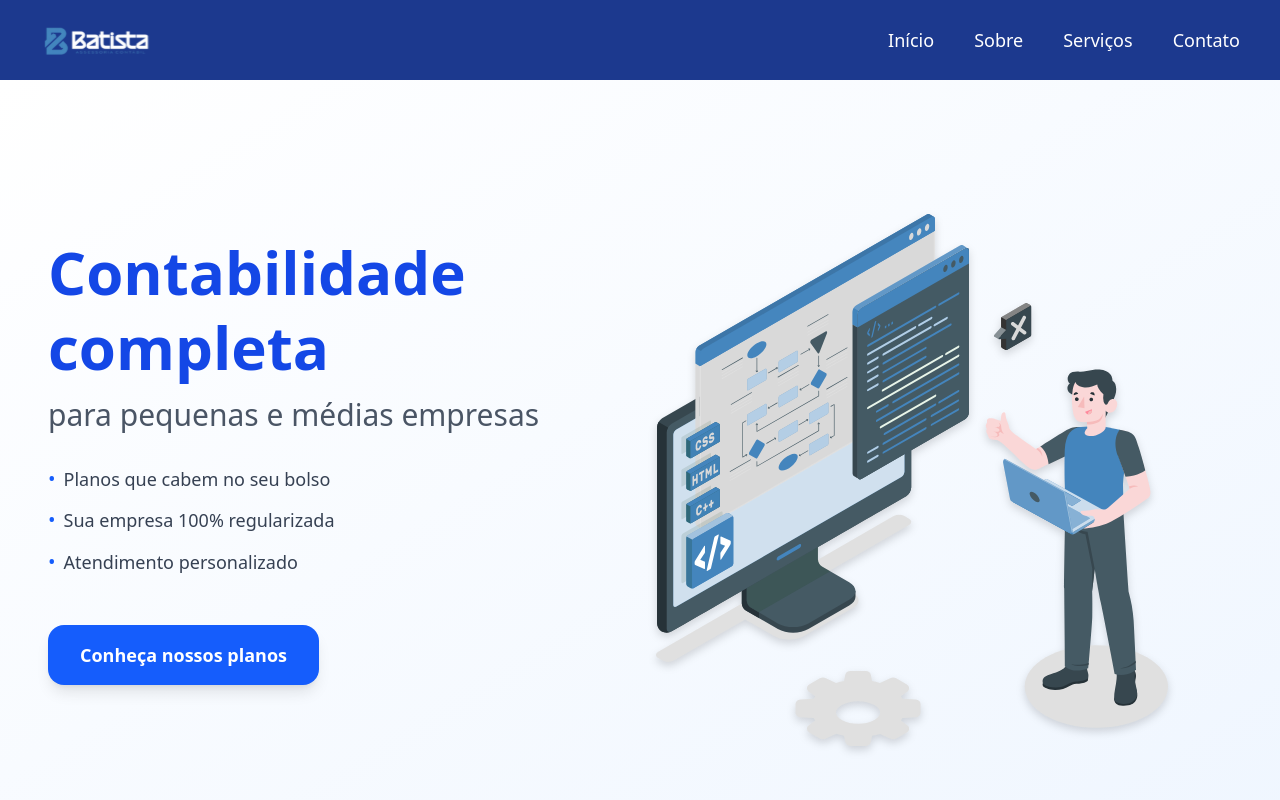
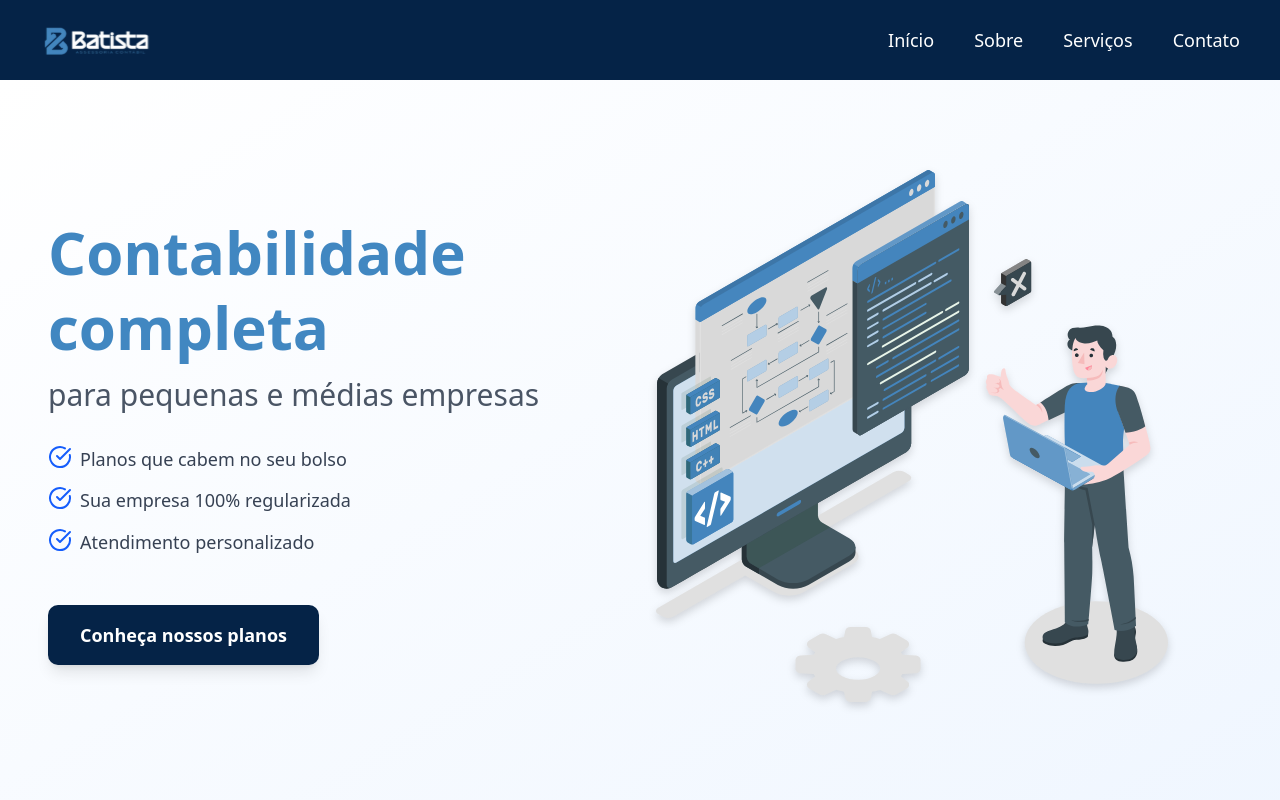
Before and after one commit to jeiel2013/batistaecontabil, a React (Vite) app: page / in a window 1280 px wide. Shown: the top 800 px of the page. Built offline with nearby package versions, Linux system fonts and the light colour scheme.

Commit message:
feat: Seção Home atualizada

```diff
--- a/package.json
+++ b/package.json
@@ -16,6 +16,7 @@
     "@tailwindcss/vite": "^4.1.13",
     "class-variance-authority": "^0.7.1",
     "clsx": "^2.1.1",
+    "lucide": "^0.545.0",
     "lucide-react": "^0.544.0",
     "react": "^19.1.1",
     "react-dom": "^19.1.1",
--- a/src/components/Header.tsx
+++ b/src/components/Header.tsx
@@ -37,8 +37,8 @@ const Header: React.FC = () => {
     <header
       className={`fixed top-0 left-0 w-full z-50 transition-all duration-500 ${
         isScrolled
-          ? "bg-blue-900/90 backdrop-blur-lg shadow-md"
-          : "bg-blue-900"
+          ? "bg-blue-900/95 backdrop-blur-lg shadow-md"
+          : "bg-blue-main"
       }`}
     >
       <div className="container mx-auto flex justify-between items-center px-6 py-4 lg:px-10 lg:py-5">
--- a/src/components/HomeSection.tsx
+++ b/src/components/HomeSection.tsx
@@ -1,16 +1,17 @@
+import { CircleCheckBig } from "lucide-react";
 import Home from "../assets/home.svg";
 
 const HomeSection: React.FC = () => {
   return (
     <section
       id="home"
-      className="relative h-screen flex items-center bg-gradient-to-br from-white to-blue-50 scroll-mt-16"
+      className="relative h-screen flex items-center bg-gradient-to-br from-white to-blue-50 scroll-mt-16 pb-10"
     >
       <div className="container mx-auto px-6 lg:px-12 flex flex-col md:flex-row items-center justify-between gap-16">
         {/* Texto principal */}
         <div className="flex-1 max-w-xl space-y-8 md:translate-y-[-20px]">
           <div>
-            <h1 className="text-5xl lg:text-6xl font-extrabold text-blue-700 leading-tight mb-3">
+            <h1 className="text-5xl lg:text-6xl font-extrabold text-blue-claro leading-tight mb-3">
               Contabilidade completa
             </h1>
             <h2 className="text-2xl lg:text-3xl text-gray-600 font-medium">
@@ -20,26 +21,26 @@ const HomeSection: React.FC = () => {
 
           <ul className="space-y-3 text-lg text-gray-700 font-normal leading-relaxed">
             <li className="flex items-start">
-              <span className="text-blue-600 text-xl mr-2">•</span>
+              <span className="text-blue-600 text-x1 mr-2"><CircleCheckBig /></span>
               <span>Planos que cabem no seu bolso</span>
             </li>
             <li className="flex items-start">
-              <span className="text-blue-600 text-xl mr-2">•</span>
+              <span className="text-blue-600 text-xl mr-2"><CircleCheckBig /></span>
               <span>Sua empresa 100% regularizada</span>
             </li>
             <li className="flex items-start">
-              <span className="text-blue-600 text-xl mr-2">•</span>
+              <span className="text-blue-600 text-xl mr-2"><CircleCheckBig /></span>
               <span>Atendimento personalizado</span>
             </li>
           </ul>
 
-          <button className="mt-4 bg-blue-600 text-white text-lg px-8 py-4 rounded-2xl font-semibold shadow-lg hover:bg-blue-700 hover:shadow-xl transition-all duration-300">
+          <button className="mt-4 bg-blue-main text-white text-lg px-8 py-4 rounded-lg font-semibold shadow-lg hover:bg-blue-claro hover:shadow-xl transition-all duration-300">
             Conheça nossos planos
           </button>
         </div>
 
         {/* Imagem ilustrativa */}
-        <div className="flex-1 flex justify-end md:pr-8 lg:pr-16">
+        <div className="flex-1 flex justify-end md:pr-8 lg:pr-16 pb-12">
           <img
             src={Home}
             alt="Ilustração de contabilidade digital"
--- a/src/components/SobreSection.tsx
+++ b/src/components/SobreSection.tsx
@@ -1,7 +1,7 @@
 const SobreSection: React.FC = () => {
     return (
         <section id="sobre"
-        className="h-screen bg-blue-900 flex flex-col justify-center items-center text-white scroll-mt-16"
+        className="h-screen bg-blue-main flex flex-col justify-center items-center text-white scroll-mt-16"
         >
             <h2 className="text-4xl font-bold mb-4">Sobre Nós</h2>
             <p className="text-lg max-w-xl text-center">
--- a/src/index.css
+++ b/src/index.css
@@ -3,6 +3,8 @@
 
 @theme {
   --color-blue-principal: #124978;
+  --color-blue-main: #052347;
+  --color-blue-claro: #4187c1;
 }
 
 html {
```
Also changed, not shown: 1 other file (tests, documents, lock files or other folders).
